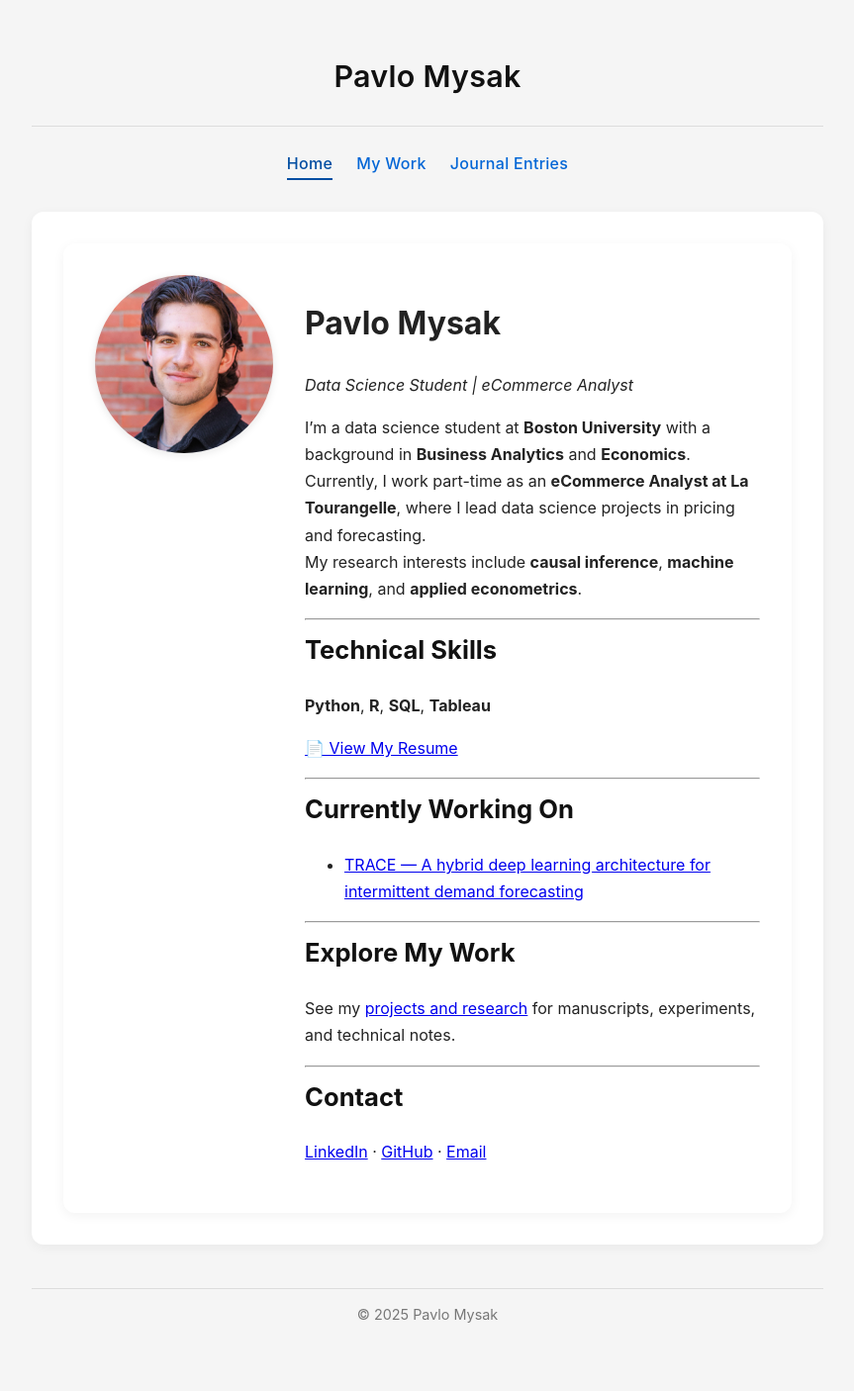
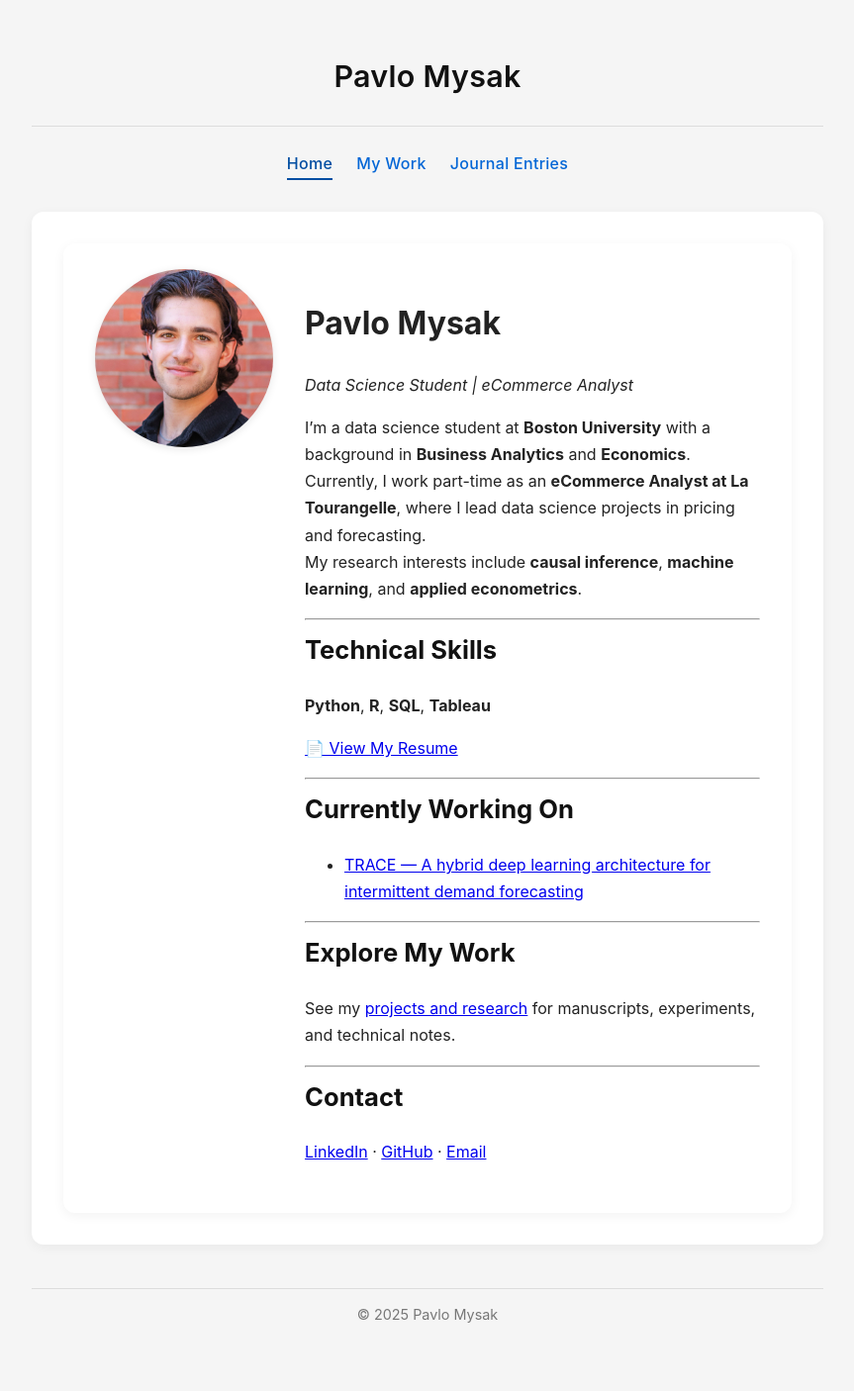
Before and after one commit to pavlomysak/pavlomysak.github.io, a Jekyll site: the page built from index.md, in a window 1280 px wide. Shown: the whole page at 99% size, without its empty margins (208-1071 px from the left). Built offline with Jekyll 4.4.1, drawn with Linux system fonts in a browser that asks for light colours.

Commit message:
Update style.css

```diff
--- a/assets/css/style.css
+++ b/assets/css/style.css
@@ -166,6 +166,7 @@ footer {
   border-radius: 50%;
   object-fit: cover;
   box-shadow: 0 2px 8px rgba(0,0,0,0.1);
+  margin-top: -6px;
 }
 
 .intro-text {
```
